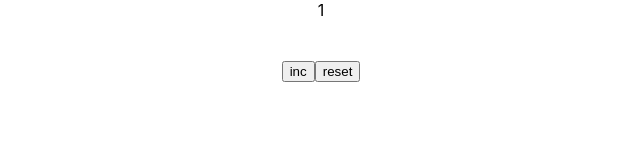
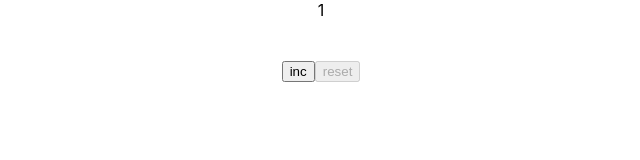
Before and after one commit to vadim-geroim/counter, a React (Create React App) app: page / in a window 1280 px wide. Shown: the top 160 px of the page, without its empty margins (319-959 px from the left). Built offline with nearby package versions, Linux system fonts and the light colour scheme.

Commit message:
add default status for buttons

```diff
--- a/src/App.js
+++ b/src/App.js
@@ -8,8 +8,8 @@ class App extends React.Component {
 
   state = {
     counterValue: 1,
-    resetStatus: false,
-    incStatus: true
+    incStatus: "",
+    resetStatus: "disabled"
   }
 
   changeValue = () => {
@@ -33,8 +33,8 @@ class App extends React.Component {
         <br />
         <br />
         <div>
-          <ButtonControl functionOnClick={this.changeValue} btnName={"inc"}/>
-          <ButtonControl functionOnClick={this.resetValue} btnName={"reset"}/>
+          <ButtonControl functionOnClick={this.changeValue} btnName={"inc"} isDisabled={this.state.incStatus}/>
+          <ButtonControl functionOnClick={this.resetValue} btnName={"reset"} isDisabled={this.state.resetStatus}/>
         </div>
       </div>
     );
--- a/src/ButtonControl.js
+++ b/src/ButtonControl.js
@@ -5,7 +5,7 @@ class ButtonControl extends React.Component {
   render = () => {
     return (
       <span>
-        <button onClick={this.props.functionOnClick}>{this.props.btnName}</button>
+        <button onClick={this.props.functionOnClick} disabled={this.props.isDisabled}>{this.props.btnName}</button>
       </span>
     );
   };
```
